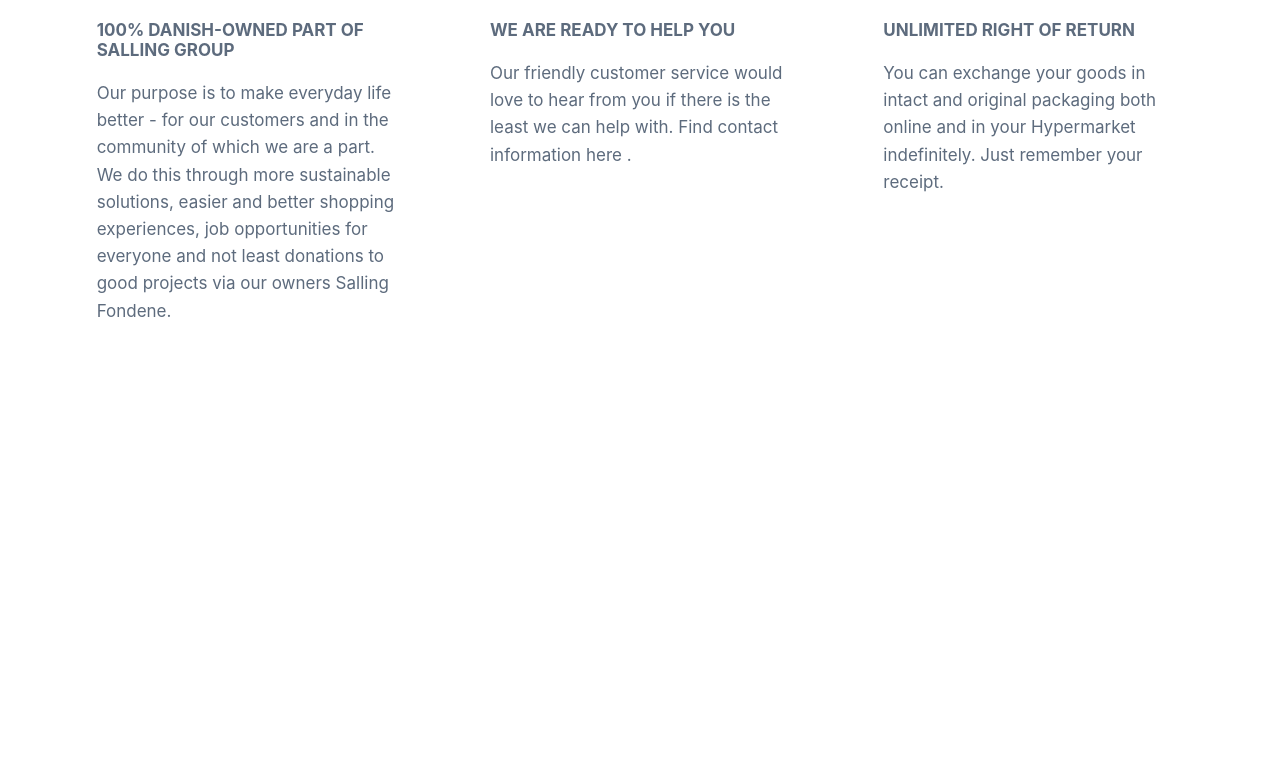
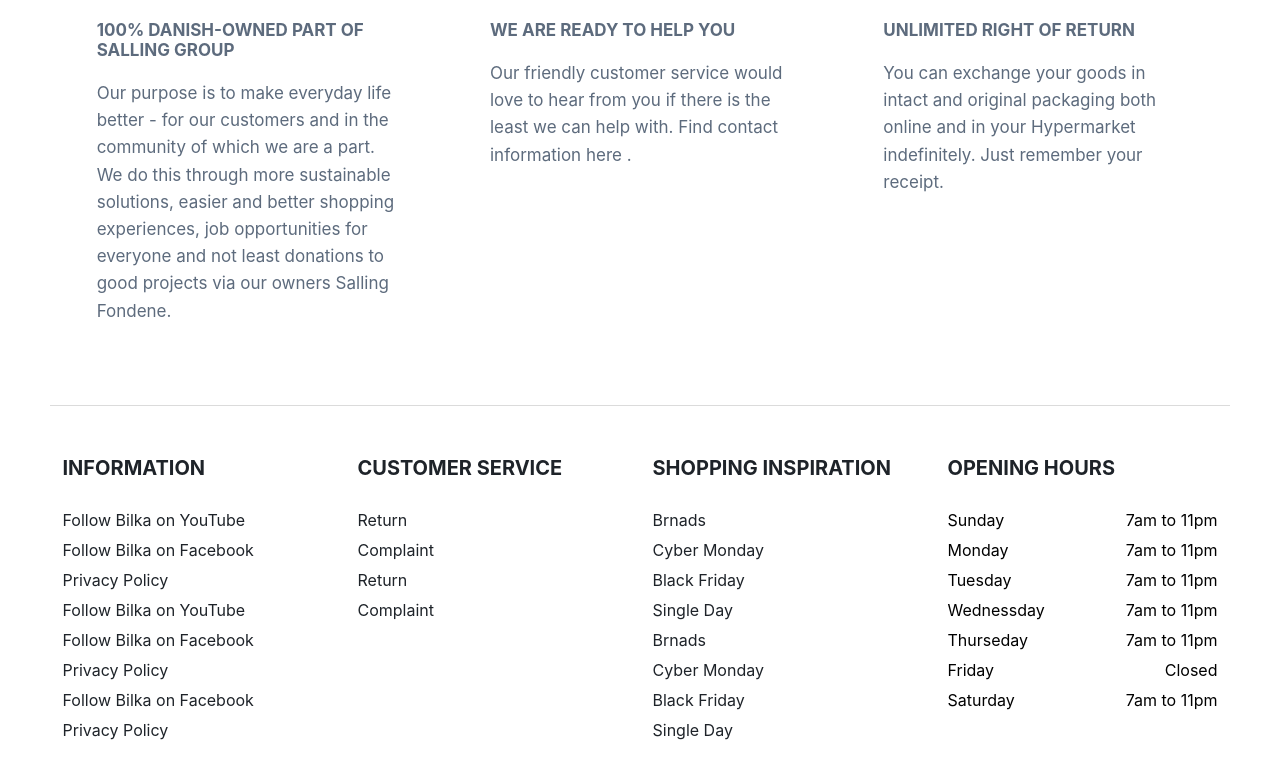
Before and after one commit to mdmonir027/cl1-bilka, a React (Create React App) app: page / in a window 1280 px wide. Shown: the part 2486-3264 px from the top of the page. Before the commit the page ends 2891 px from the top, so only its background shows below. Built offline with nearby package versions, Linux system fonts and the light colour scheme.

Commit message:
Footer done

```diff
--- a/src/App.js
+++ b/src/App.js
@@ -3,6 +3,7 @@
 import { Route, BrowserRouter as Router, Switch } from "react-router-dom";
 import Header from "./Components/header/Header";
 import Home from "./pages/Home";
+import Footer from "./Components/footer/Footer";
 
 const App = () => {
   return (
@@ -12,6 +13,7 @@
         <Switch>
           <Route path="/" exact component={Home} />
         </Switch>
+        <Footer />
       </Router>
     </div>
   );
--- /dev/null
+++ b/src/Components/footer/Footer.js
@@ -0,0 +1,165 @@
+import React from "react";
+import FooterList from "./FooterList";
+import "./style/Footer.scss";
+const Footer = () => {
+  const footerList1 = {
+    title: "INFORMATION",
+    items: [
+      {
+        id: 1,
+        value: "Follow Bilka on YouTube",
+        path: "https://www.youtube.com/channel/UCUGocTifUr5_mPNdE95tUlA",
+      },
+      {
+        id: 2,
+        value: "Follow Bilka on Facebook",
+        path: "https://www.facebook.com/mdmoni027/",
+      },
+      {
+        id: 3,
+        value: "Privacy Policy",
+        path: "privacy-policy",
+      },
+      {
+        id: 4,
+        value: "Follow Bilka on YouTube",
+        path: "https://www.youtube.com/channel/UCUGocTifUr5_mPNdE95tUlA",
+      },
+      {
+        id: 5,
+        value: "Follow Bilka on Facebook",
+        path: "https://www.facebook.com/mdmoni027/",
+      },
+      {
+        id: 6,
+        value: "Privacy Policy",
+        path: "privacy-policy",
+      },
+      {
+        id: 7,
+        value: "Follow Bilka on Facebook",
+        path: "https://www.facebook.com/mdmoni027/",
+      },
+      {
+        id: 8,
+        value: "Privacy Policy",
+        path: "privacy-policy",
+      },
+    ],
+  };
+  const footerList2 = {
+    title: "CUSTOMER SERVICE",
+    items: [
+      {
+        id: 1,
+        value: "Return",
+        path: "/return",
+      },
+      {
+        id: 2,
+        value: "Complaint",
+        path: "/complaint",
+      },
+      {
+        id: 3,
+        value: "Return",
+        path: "/return",
+      },
+      {
+        id: 4,
+        value: "Complaint",
+        path: "/complaint",
+      },
+    ],
+  };
+  const footerList3 = {
+    title: "SHOPPING INSPIRATION",
+    items: [
+      {
+        id: 1,
+        value: "Brnads",
+        path: "/brands",
+      },
+      {
+        id: 2,
+        value: "Cyber Monday",
+        path: "/cyber-monday",
+      },
+      {
+        id: 3,
+        value: "Black Friday",
+        path: "/black-friday",
+      },
+      {
+        id: 4,
+        value: "Single Day",
+        path: "/single-day",
+      },
+      {
+        id: 5,
+        value: "Brnads",
+        path: "/brands",
+      },
+      {
+        id: 6,
+        value: "Cyber Monday",
+        path: "/cyber-monday",
+      },
+      {
+        id: 7,
+        value: "Black Friday",
+        path: "/black-friday",
+      },
+      {
+        id: 8,
+        value: "Single Day",
+        path: "/single-day",
+      },
+    ],
+  };
+  const footerList4 = {
+    title: "OPENING HOURS",
+    flexBox: true,
+    items: [
+      {
+        id: 1,
+        value: "sunday",
+      },
+      {
+        id: 2,
+        value: "Monday",
+      },
+      {
+        id: 3,
+        value: "Tuesday",
+      },
+      {
+        id: 4,
+        value: "Wednessday",
+      },
+      {
+        id: 5,
+        value: "Thurseday",
+      },
+      {
+        id: 6,
+        value: "Friday",
+      },
+      {
+        id: 7,
+        value: "Saturday",
+      },
+    ],
+  };
+
+  return (
+    <div className="footer">
+      <FooterList list={footerList1} />
+      <FooterList list={footerList2} />
+      <FooterList list={footerList3} />
+      <FooterList list={footerList4} />
+    </div>
+  );
+};
+
+export default Footer;
--- /dev/null
+++ b/src/Components/footer/FooterList.js
@@ -0,0 +1,25 @@
+import React from "react";
+import FooterListItem from "./FooterListItem";
+import "./style/FooterList.scss";
+
+const FooterList = ({ list }) => {
+  return (
+    <div className="footerList">
+      <h3 className="footerList__title">{list.title}</h3>
+      <ul className="footerList__list">
+        {list.items.map((item) => (
+          <FooterListItem
+            flexBox={list.flexBox}
+            path={item.path}
+            value={item.value}
+            key={item.id}
+          />
+        ))}
+      </ul>
+    </div>
+  );
+};
+
+export default FooterList;
+
+// 01407107329
--- /dev/null
+++ b/src/Components/footer/FooterListItem.js
@@ -0,0 +1,25 @@
+import React from "react";
+import { Link } from "react-router-dom";
+
+const FooterListItem = ({ path, value, flexBox }) => {
+  return (
+    <li
+      className={`footerList__item ${flexBox ? "footerList__itemFlexBox" : ""}`}
+    >
+      {flexBox ? (
+        <>
+          <span className="footerList__itemDay">{value}</span>
+          <span className="footerList__itemTime">
+            {value.toLowerCase() === "friday" ? "Closed" : "7am to 11pm"}
+          </span>
+        </>
+      ) : (
+        <Link to={path} className="footerList__link">
+          {value}
+        </Link>
+      )}
+    </li>
+  );
+};
+
+export default FooterListItem;
--- /dev/null
+++ b/src/Components/footer/style/Footer.scss
@@ -0,0 +1,10 @@
+$borderColor: #dbdbdb;
+.footer {
+  margin: 0 50px;
+  padding: 50px 0 40px 0;
+  margin-bottom: 20px;
+  border-top: 1px solid $borderColor;
+  display: flex;
+  justify-content: space-around;
+  flex-wrap: wrap;
+}
--- /dev/null
+++ b/src/Components/footer/style/FooterList.scss
@@ -0,0 +1,41 @@
+$primaryBlack: #1e2329;
+.footerList {
+  width: 270px;
+  &__title {
+    text-transform: uppercase;
+    color: $primaryBlack;
+    font-weight: bold;
+    margin-bottom: 30px;
+    font-size: 20px;
+  }
+
+  &__list {
+    list-style: none;
+  }
+
+  &__item {
+    margin-bottom: 10px;
+    font-size: 16px;
+
+    &:last-child {
+      margin-bottom: 0;
+    }
+  }
+
+  &__link {
+    text-decoration: none;
+    color: $primaryBlack;
+    &:hover {
+      color: #00aeef;
+    }
+  }
+
+  &__itemFlexBox {
+    display: flex;
+    justify-content: space-between;
+  }
+
+  &__itemDay {
+    text-transform: capitalize;
+  }
+}
```
